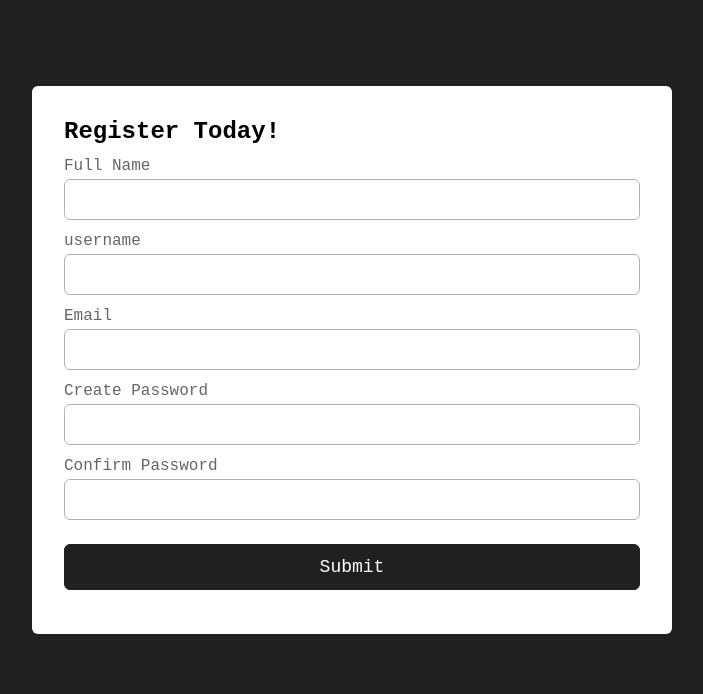
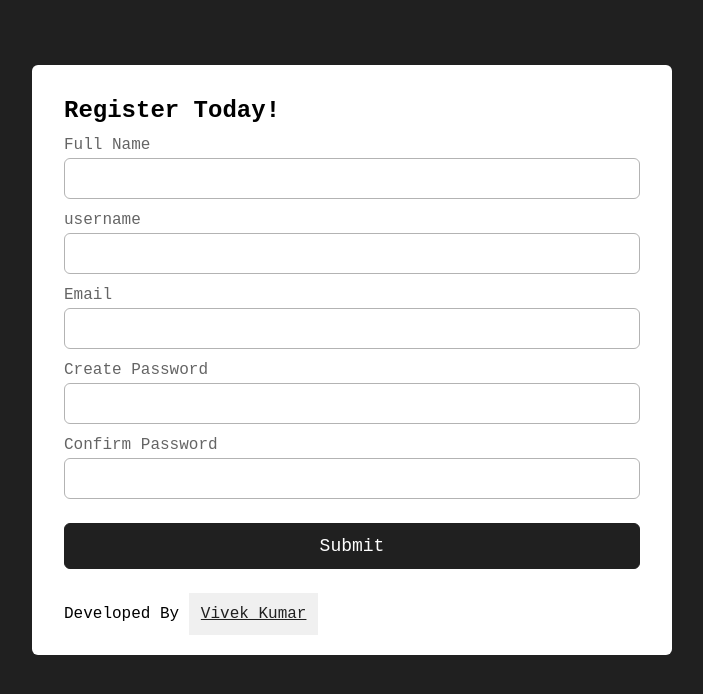
Before and after one commit to dev-vivekkr30/JavaScript-Micro-Projects, a plain HTML site: page FormValidation/index.html in a window 1280 px wide. Shown: the whole page, without its empty margins (288-991 px from the left). Drawn offline with Linux system fonts and the light colour scheme.

Commit message:
added-developed-by-all-projects

```diff
--- a/FormValidation/index.html
+++ b/FormValidation/index.html
@@ -39,6 +39,8 @@
             </div>
             <button type="submit" id="submitBtn">Submit</button>
         </form>
+
+        <p style="margin-top: 24px;">Developed By <a href="https://github.com/dev-vivekkr30" style="padding: 12px; color: #202020; background-color: #f0f0f0;">Vivek Kumar</a></p>
     </div>
 
     <script src="main.js"></script>
```
Also changed, not shown: Guess My Number Game/index.html (+1 -1 lines).
